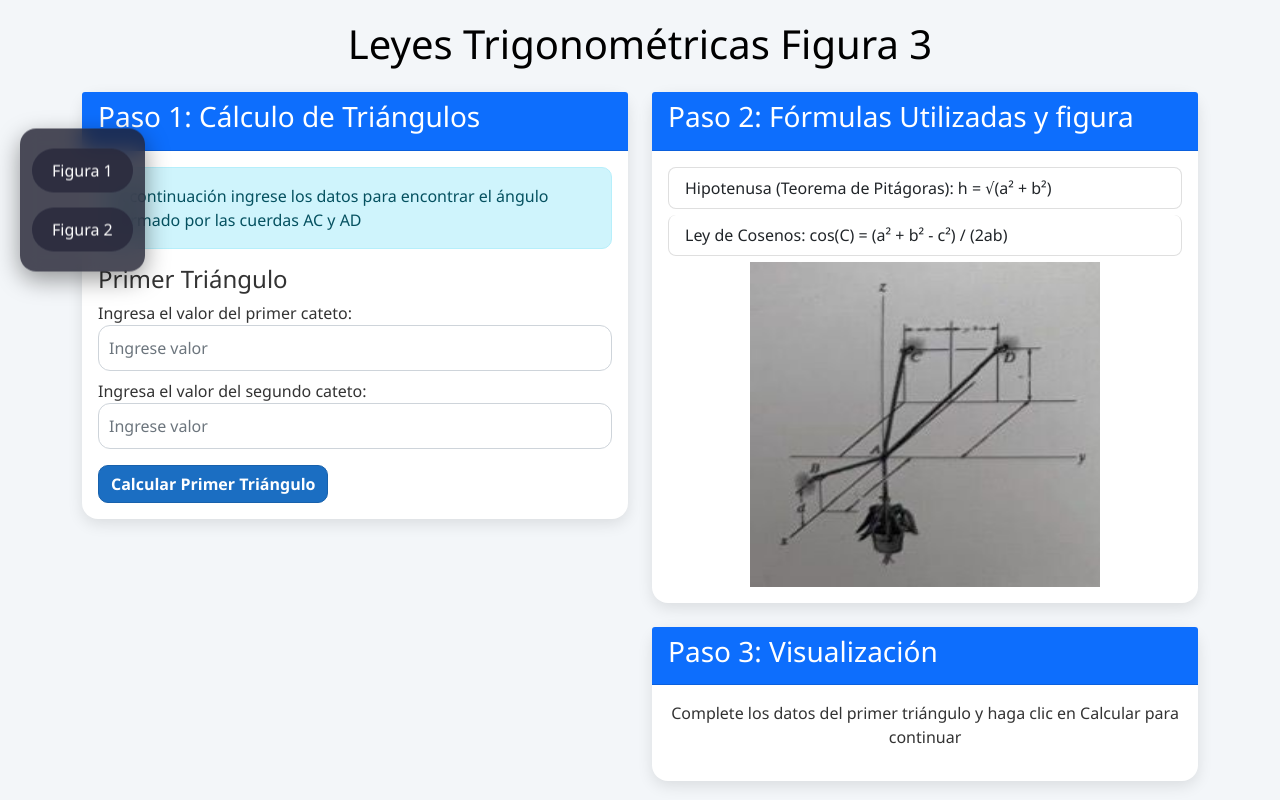
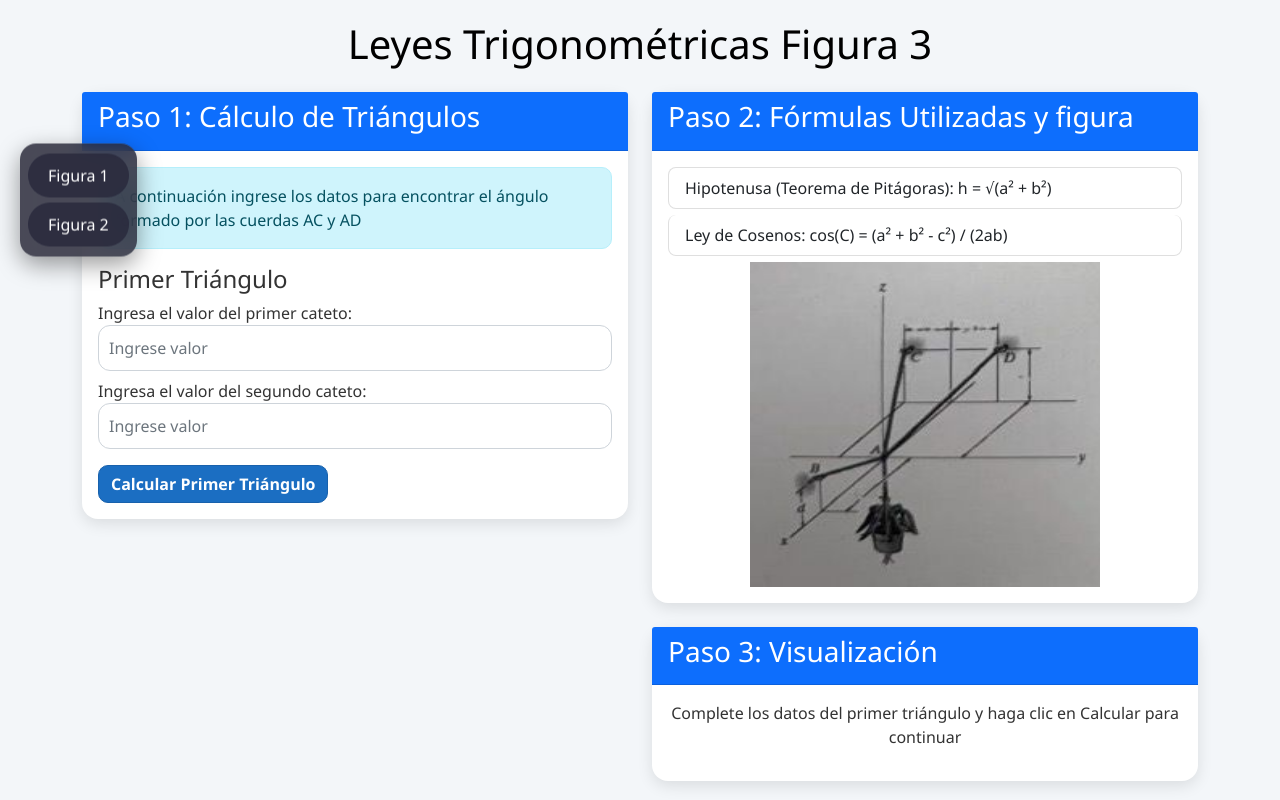
Before and after one commit to ldgarciael/Calculadora_Trigonometrica_Precalculo, a plain HTML site: page Figura3.html in a window 1280 px wide. Shown: the top 800 px of the page. Drawn offline with nearby package versions, Linux system fonts and the light colour scheme.

Commit message:
Update Figura3style.css

```diff
--- a/Figura3style.css
+++ b/Figura3style.css
@@ -19,10 +19,10 @@ yle>
             transform: translateY(-50%);
             display: flex;
             flex-direction: column;
-            gap: 15px;
+            gap: 5px;
             background: rgba(30, 30, 47, 0.8);
             backdrop-filter: blur(10px);
-            padding: 20px 12px;
+            padding: 10px 8px;
             border-radius: 16px;
             box-shadow: 0 8px 24px rgba(0, 0, 0, 0.4);
             z-index: 1000;
```
